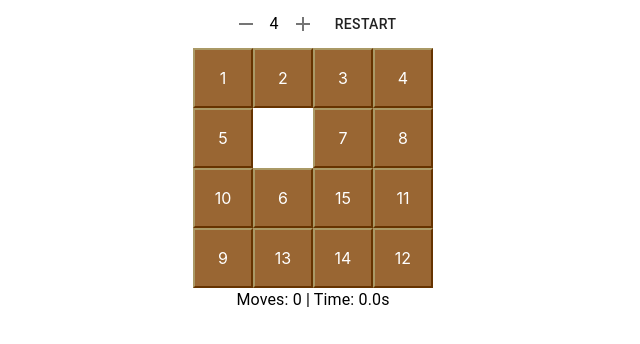
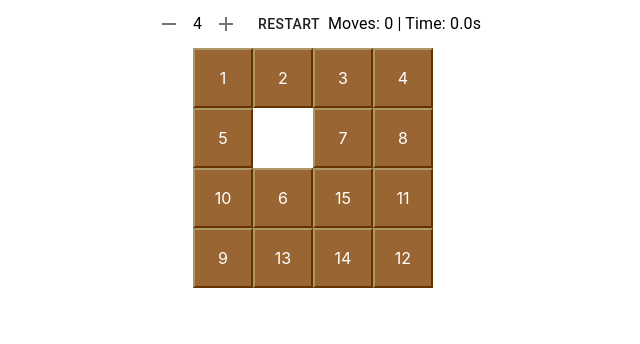
Before and after one commit to hinsxd/react-arrange, a React (Create React App) app: page / in a window 1280 px wide. Shown: the top 344 px of the page, without its empty margins (327-967 px from the left). Built offline with nearby package versions, Linux system fonts and the light colour scheme.

Commit message:
Timer position

```diff
--- a/src/App.tsx
+++ b/src/App.tsx
@@ -53,12 +53,18 @@ const App: React.FC = () => {
           <Typography component="span">{size}</Typography>
           <IconButton
             onClick={() => {
-              setSize(size + 1);
+              if (size < 8) {
+                setSize(size + 1);
+              }
             }}
+            disabled={size >= 8}
           >
             <AddIcon />
           </IconButton>
           <Button onClick={startGame}>Restart</Button>
+          <Typography>
+            Moves: {moves} | Time: {timer.toFixed(1)}s
+          </Typography>
         </div>
         <div
           className={styles.board}
@@ -74,11 +80,6 @@ const App: React.FC = () => {
             ></Tile>
           ))}
         </div>
-        <div>
-          <Typography>
-            Moves: {moves} | Time: {timer.toFixed(1)}s
-          </Typography>
-        </div>
         {won && <div>You won</div>}
       </div>
     </>
```
